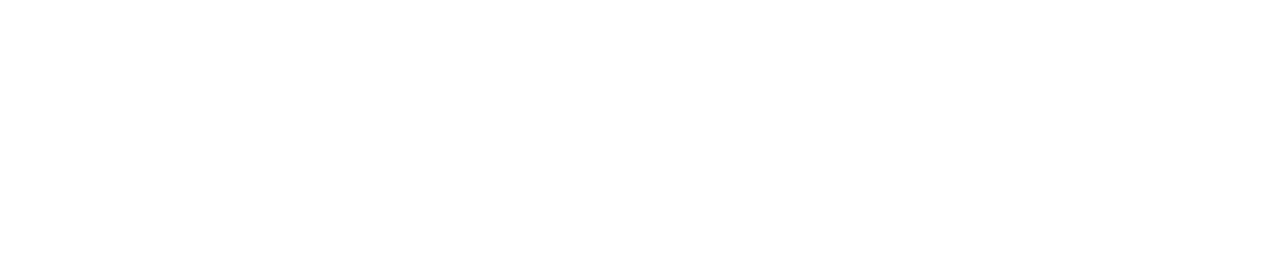
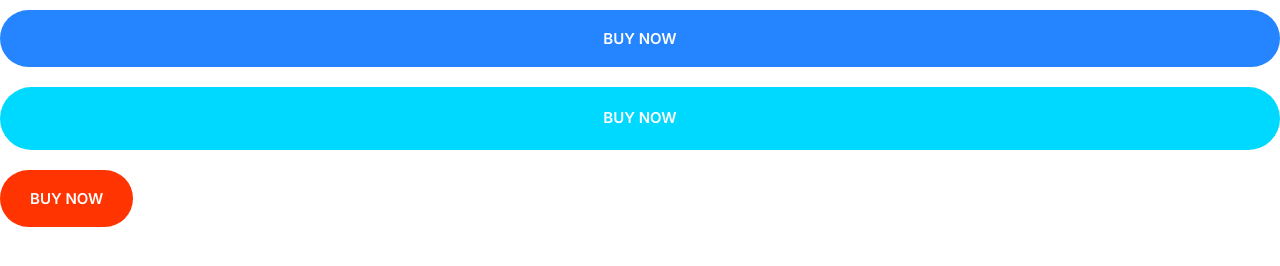
Before and after one commit to GMor10sen/WebTest, a plain HTML site: page HTML/index.html in a window 1280 px wide. Drawn offline with Linux system fonts and the light colour scheme.

Commit message:
Inital Button setup

```diff
--- a/CSS/styles.css
+++ b/CSS/styles.css
@@ -4,6 +4,11 @@
   --color-accent: #ff3400;
   --color-headings: #1b0760;
   --color-body: #918ca4;
+}
+*,
+*::after,
+*::before {
+  box-sizing: border-box;
 }
 /* Typography */
 html {
@@ -145,3 +150,55 @@ a {
   justify-content: center;
   align-items: center;
 }
+/* Buttons */
+.btn {
+  border-radius: 40px;
+  border: none;
+  cursor: pointer;
+  font-size: 1.8rem;
+  font-weight: 600;
+  padding: 2rem 3rem;
+  text-align: center;
+  text-transform: uppercase;
+  white-space: nowrap;
+  margin: 1rem 0;
+}
+.btn--primary {
+  background-color: var(--color-primary);
+  color: white;
+}
+.btn--primary:hover {
+  background-color: #3a8ffd;
+}
+.btn--secondary {
+  background-color: var(--color-secondary);
+  color: white;
+}
+.btn--secondary:hover {
+  background-color: #00c8eb;
+}
+.btn--accent {
+  background-color: var(--color-accent);
+  color: white;
+}
+.btn--accent:hover {
+  background-color: #ec3000;
+}
+.btn--block {
+  width: 100%;
+  display: inline-block;
+}
+.btn--outline {
+  background-color: white;
+  color: var(--color-headings);
+  border: 2px solid --color-headings;
+}
+.btn--outline:hover {
+  background: var(--color-headings);
+  color: white;
+}
+@media screen and (min-width: 1024px) {
+  .btn {
+    font-size: 1.5rem;
+  }
+}
--- a/HTML/index.html
+++ b/HTML/index.html
@@ -14,5 +14,9 @@
       rel="stylesheet"
     />
   </head>
-  <body></body>
+  <body>
+    <button class="btn btn--primary btn--block">buy now</button>
+    <a href="#" class="btn btn--secondary btn--block">buy now</a>
+    <button class="btn btn--accent">buy now</button>
+  </body>
 </html>
```
